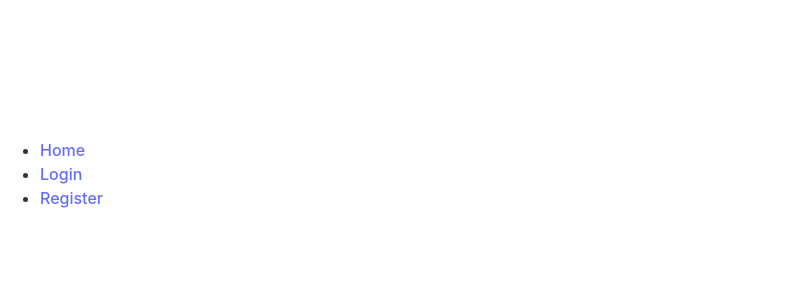
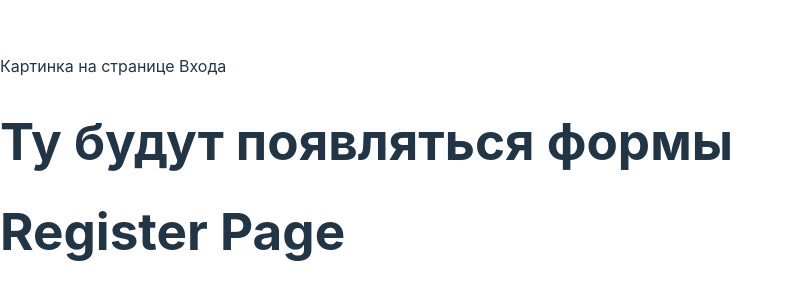
Before and after one commit to Zama21/trafalgar, a React (Vite) app: page /auth/register in a window 1280 px wide. Before the commit this address had no page. Shown: the part 226-526 px from the top of the page, without its empty margins (0-792 px from the left). Built offline with nearby package versions, Linux system fonts and the light colour scheme.

Commit message:
create routes

```diff
--- a/src/App.tsx
+++ b/src/App.tsx
@@ -1,12 +1,12 @@
-import React from 'react';
-import AppRoutes from './pages/routes/AppRoutes';
+// import React from 'react';
+// import AppRoutes from './pages/routes/AppRoutes';
 
-const App: React.FC = () => {
-  return (
-    <div className="App">
-      <AppRoutes />
-    </div>
-  );
-};
+// const App: React.FC = () => {
+//   return (
+//     <div className="App">
+//       <AppRoutes />
+//     </div>
+//   );
+// };
 
-export default App;
+// export default App;
--- a/src/Main.tsx
+++ b/src/Main.tsx
@@ -1,12 +1,37 @@
 import React from 'react';
 import ReactDOM from 'react-dom/client';
-import App from './App';
 import './index.css';
+import { createBrowserRouter, RouterProvider } from 'react-router-dom';
+import Home from './pages/Home/Home';
+import { AuthLayout } from './pages/Auth/AuthLayout';
+import Login from './pages/Auth/Login/Login';
+import Register from './pages/Auth/Register/Register';
 // React-Router
+const router = createBrowserRouter([
+  {
+    path: '/',
+    element: <Home />,
+  },
+  {
+    path: '/auth',
+    element: <AuthLayout />,
+    children: [
+      {
+        path: 'login',
+        element: <Login />,
+      },
+      {
+        path: 'register',
+        element: <Register />,
+      },
+    ],
+  },
+]);
+
 const rootElement = document.getElementById('root') as HTMLElement;
 const root = ReactDOM.createRoot(rootElement);
 root.render(
   <React.StrictMode>
-    <App />
-  </React.StrictMode>
+    <RouterProvider router={router} />
+  </React.StrictMode>,
 );
--- /dev/null
+++ b/src/pages/Auth/AuthLayout.tsx
@@ -0,0 +1,15 @@
+import { Outlet } from 'react-router-dom';
+
+export function AuthLayout() {
+  return (
+    <>
+      <div>Картинка на странице Входа</div>
+      <div>
+        <h1>Ту будут появляться формы</h1>
+        <Outlet />
+      </div>
+    </>
+  );
+}
+
+// На месте Outlet рендерится children из маршрута
--- a/src/pages/routes/AppRoutes.tsx
+++ b/src/pages/routes/AppRoutes.tsx
@@ -1,22 +1,22 @@
-import React from 'react';
-import { BrowserRouter as Router, Routes, Route } from 'react-router-dom';
+// import React from 'react';
+// import { BrowserRouter as Router, Routes, Route } from 'react-router-dom';
 
-import Register from '../Auth/Register';
-import Home from '../Home/Home';
-import Login from '../Auth/Login';
-import Navbar from '../../components/Navbar';
+// import Register from '../Auth/Register';
+// import Home from '../Home/Home';
+// import Login from '../Auth/Login';
+// import Navbar from '../../components/Navbar';
 
-const AppRoutes: React.FC = () => {
-  return (
-    <Router>
-      <Navbar />
-      <Routes>
-        <Route path="/" element={<Home />} />
-        <Route path="/login" element={<Login />} />
-        <Route path="/register" element={<Register />} />
-      </Routes>
-    </Router>
-  );
-};
+// const AppRoutes: React.FC = () => {
+//   return (
+//     <Router>
+//       <Navbar />
+//       <Routes>
+//         <Route path="/" element={<Home />} />
+//         <Route path="/login" element={<Login />} />
+//         <Route path="/register" element={<Register />} />
+//       </Routes>
+//     </Router>
+//   );
+// };
 
-export default AppRoutes;
+// export default AppRoutes;
```
Also changed, not shown: src/pages/Auth/Login/Login.tsx (renamed from src/pages/Auth/Login.tsx), src/pages/Auth/Register/Register.tsx (renamed from src/pages/Auth/Register.tsx).
